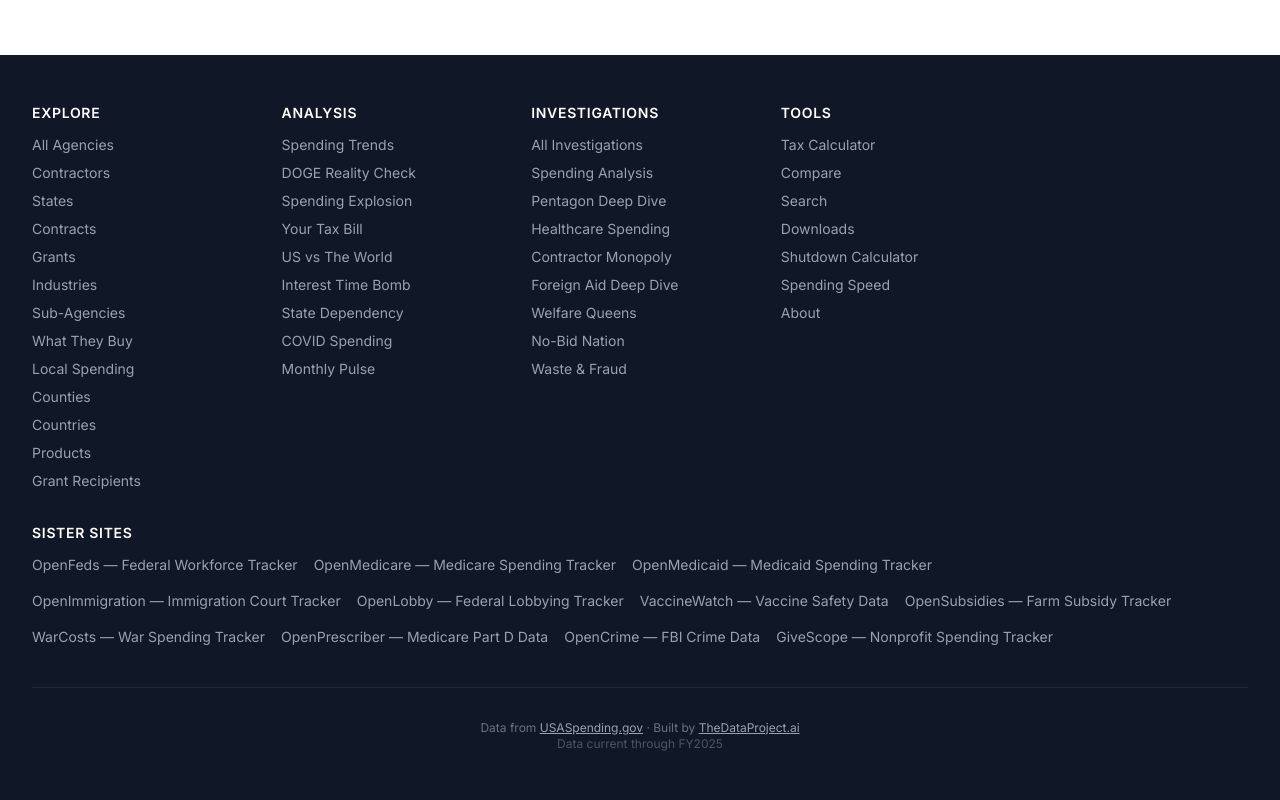
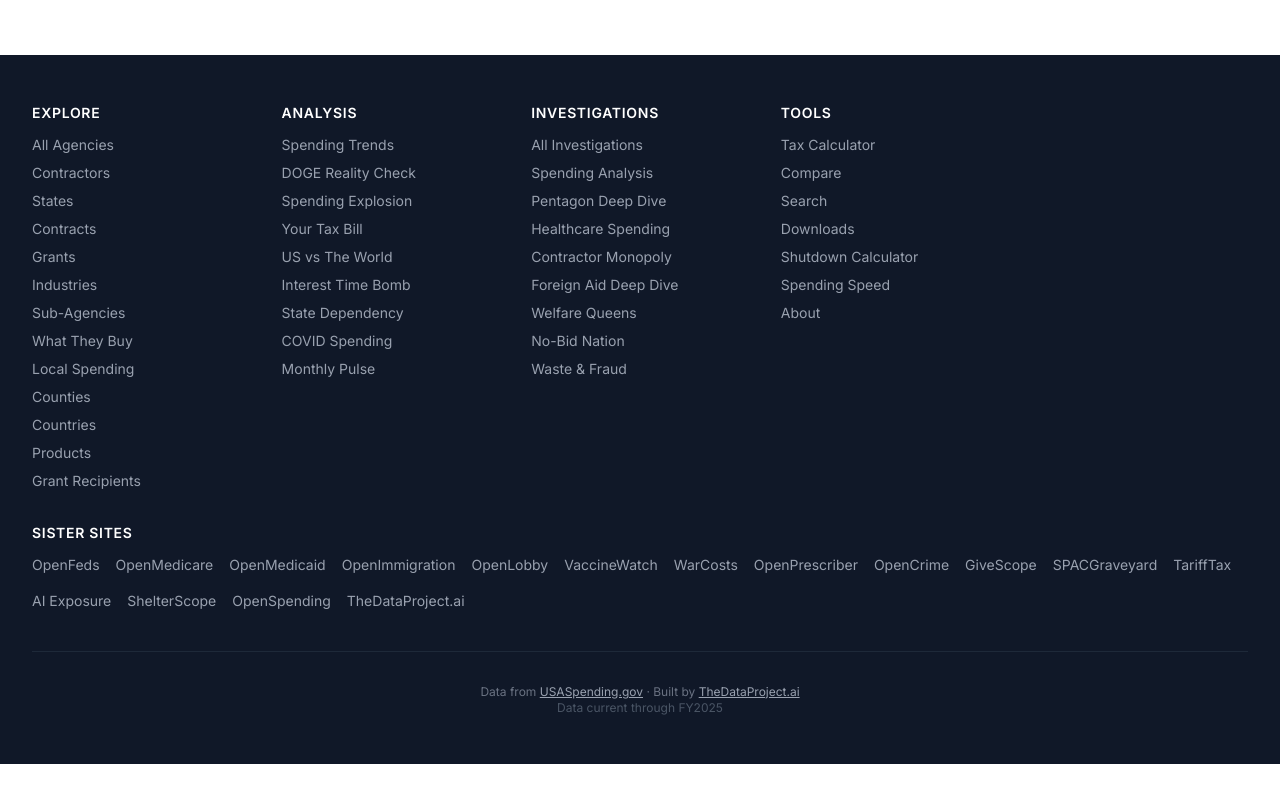
Before and after one commit to kianbob/openspending, a Next.js app: page / in a window 1280 px wide. Shown: the part 4770-5570 px from the top of the page. After the commit the page ends 5534 px from the top, so only its background shows below. Built offline with nearby package versions, Linux system fonts and the light colour scheme.

Commit message:
Update sister site footers

```diff
--- a/src/app/layout.tsx
+++ b/src/app/layout.tsx
@@ -172,39 +172,22 @@
                 Sister Sites
               </h4>
               <div className="mt-3 flex flex-wrap gap-4">
-                <a href="https://www.openfeds.org" target="_blank" rel="noopener noreferrer" className="text-sm text-gray-400 hover:text-white transition-colors">
-                  OpenFeds — Federal Workforce Tracker
-                </a>
-                <a href="https://www.openmedicare.us" target="_blank" rel="noopener noreferrer" className="text-sm text-gray-400 hover:text-white transition-colors">
-                  OpenMedicare — Medicare Spending Tracker
-                </a>
-                <a href="https://www.openmedicaid.org" target="_blank" rel="noopener noreferrer" className="text-sm text-gray-400 hover:text-white transition-colors">
-                  OpenMedicaid — Medicaid Spending Tracker
-                </a>
-                <a href="https://www.openimmigration.us" target="_blank" rel="noopener noreferrer" className="text-sm text-gray-400 hover:text-white transition-colors">
-                  OpenImmigration — Immigration Court Tracker
-                </a>
-                <a href="https://www.openlobby.us" target="_blank" rel="noopener noreferrer" className="text-sm text-gray-400 hover:text-white transition-colors">
-                  OpenLobby — Federal Lobbying Tracker
-                </a>
-                <a href="https://www.vaccinewatch.org" target="_blank" rel="noopener noreferrer" className="text-sm text-gray-400 hover:text-white transition-colors">
-                  VaccineWatch — Vaccine Safety Data
-                </a>
-                <a href="https://www.opensubsidies.org" target="_blank" rel="noopener noreferrer" className="text-sm text-gray-400 hover:text-white transition-colors">
-                  OpenSubsidies — Farm Subsidy Tracker
-                </a>
-                <a href="https://www.warcosts.org" target="_blank" rel="noopener noreferrer" className="text-sm text-gray-400 hover:text-white transition-colors">
-                  WarCosts — War Spending Tracker
-                </a>
-                <a href="https://www.openprescriber.org" target="_blank" rel="noopener noreferrer" className="text-sm text-gray-400 hover:text-white transition-colors">
-                  OpenPrescriber — Medicare Part D Data
-                </a>
-                <a href="https://www.opencrime.us" target="_blank" rel="noopener noreferrer" className="text-sm text-gray-400 hover:text-white transition-colors">
-                  OpenCrime — FBI Crime Data
-                </a>
-                <a href="https://www.givescope.com" target="_blank" rel="noopener noreferrer" className="text-sm text-gray-400 hover:text-white transition-colors">
-                  GiveScope — Nonprofit Spending Tracker
-                </a>
+                <a href="https://www.openfeds.org" target="_blank" rel="noopener noreferrer" className="text-sm text-gray-400 hover:text-white transition-colors">OpenFeds</a>
+                <a href="https://www.openmedicare.us" target="_blank" rel="noopener noreferrer" className="text-sm text-gray-400 hover:text-white transition-colors">OpenMedicare</a>
+                <a href="https://www.openmedicaid.org" target="_blank" rel="noopener noreferrer" className="text-sm text-gray-400 hover:text-white transition-colors">OpenMedicaid</a>
+                <a href="https://www.openimmigration.us" target="_blank" rel="noopener noreferrer" className="text-sm text-gray-400 hover:text-white transition-colors">OpenImmigration</a>
+                <a href="https://www.openlobby.us" target="_blank" rel="noopener noreferrer" className="text-sm text-gray-400 hover:text-white transition-colors">OpenLobby</a>
+                <a href="https://www.vaccinewatch.org" target="_blank" rel="noopener noreferrer" className="text-sm text-gray-400 hover:text-white transition-colors">VaccineWatch</a>
+                <a href="https://www.warcosts.org" target="_blank" rel="noopener noreferrer" className="text-sm text-gray-400 hover:text-white transition-colors">WarCosts</a>
+                <a href="https://www.openprescriber.org" target="_blank" rel="noopener noreferrer" className="text-sm text-gray-400 hover:text-white transition-colors">OpenPrescriber</a>
+                <a href="https://www.opencrime.us" target="_blank" rel="noopener noreferrer" className="text-sm text-gray-400 hover:text-white transition-colors">OpenCrime</a>
+                <a href="https://www.givescope.com" target="_blank" rel="noopener noreferrer" className="text-sm text-gray-400 hover:text-white transition-colors">GiveScope</a>
+                <a href="https://www.spacgraveyard.com" target="_blank" rel="noopener noreferrer" className="text-sm text-gray-400 hover:text-white transition-colors">SPACGraveyard</a>
+                <a href="https://www.tarifftax.org" target="_blank" rel="noopener noreferrer" className="text-sm text-gray-400 hover:text-white transition-colors">TariffTax</a>
+                <a href="https://www.aiexposure.org" target="_blank" rel="noopener noreferrer" className="text-sm text-gray-400 hover:text-white transition-colors">AI Exposure</a>
+                <a href="https://www.shelterscope.com" target="_blank" rel="noopener noreferrer" className="text-sm text-gray-400 hover:text-white transition-colors">ShelterScope</a>
+                <a href="https://www.openspending.us" target="_blank" rel="noopener noreferrer" className="text-sm text-gray-400 hover:text-white transition-colors">OpenSpending</a>
+                <a href="https://thedataproject.ai" target="_blank" rel="noopener noreferrer" className="text-sm text-gray-400 hover:text-white transition-colors">TheDataProject.ai</a>
               </div>
             </div>
             <div className="mt-10 pt-8 border-t border-gray-800 text-center text-xs text-gray-500">
```
